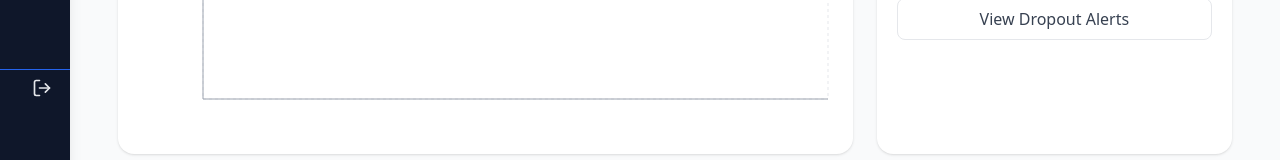
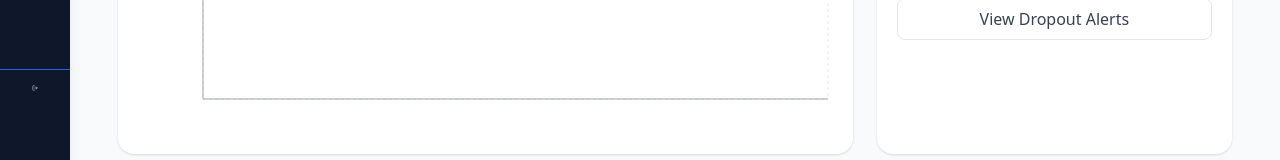
Before and after one commit to Brendatracy-miriti/smart_system, a React (Vite) app in the folder Frontend/: page /admin in a window 1280 px wide. Shown: the part 768-928 px from the top of the page. Built offline with nearby package versions, Linux system fonts and the light colour scheme.

Commit message:
move logout button upward

```diff
--- a/Frontend/src/pages/Dashboard/Admin/Sidebar.jsx
+++ b/Frontend/src/pages/Dashboard/Admin/Sidebar.jsx
@@ -84,7 +84,7 @@ export default function AdminSidebar() {
         <div className="px-4 border-t border-blue-600 mt-auto">
           <button
             onClick={handleLogout}
-            className="items-center gap-3 px-4 py-2 mb-24 text-sm text-gray-200 rounded-lg hover:bg-red-600/80 transition-all w-full"
+            className="flex items-center gap-3 px-4 py-2 mb-24 text-sm text-gray-200 rounded-lg hover:bg-red-600/80 transition-all w-full"
           >
             <LogOut size={20} />
             {open && <span>Logout</span>}
```
